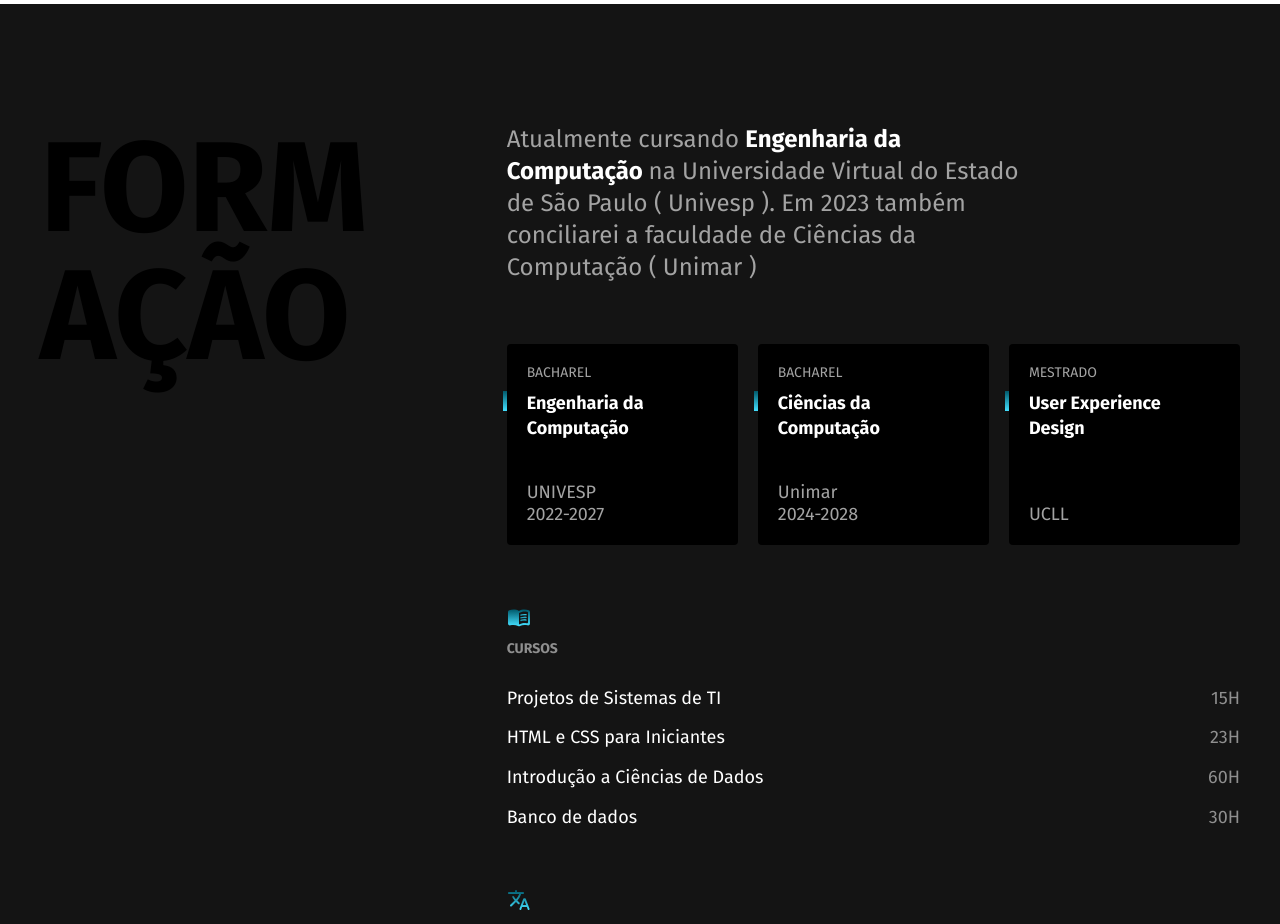
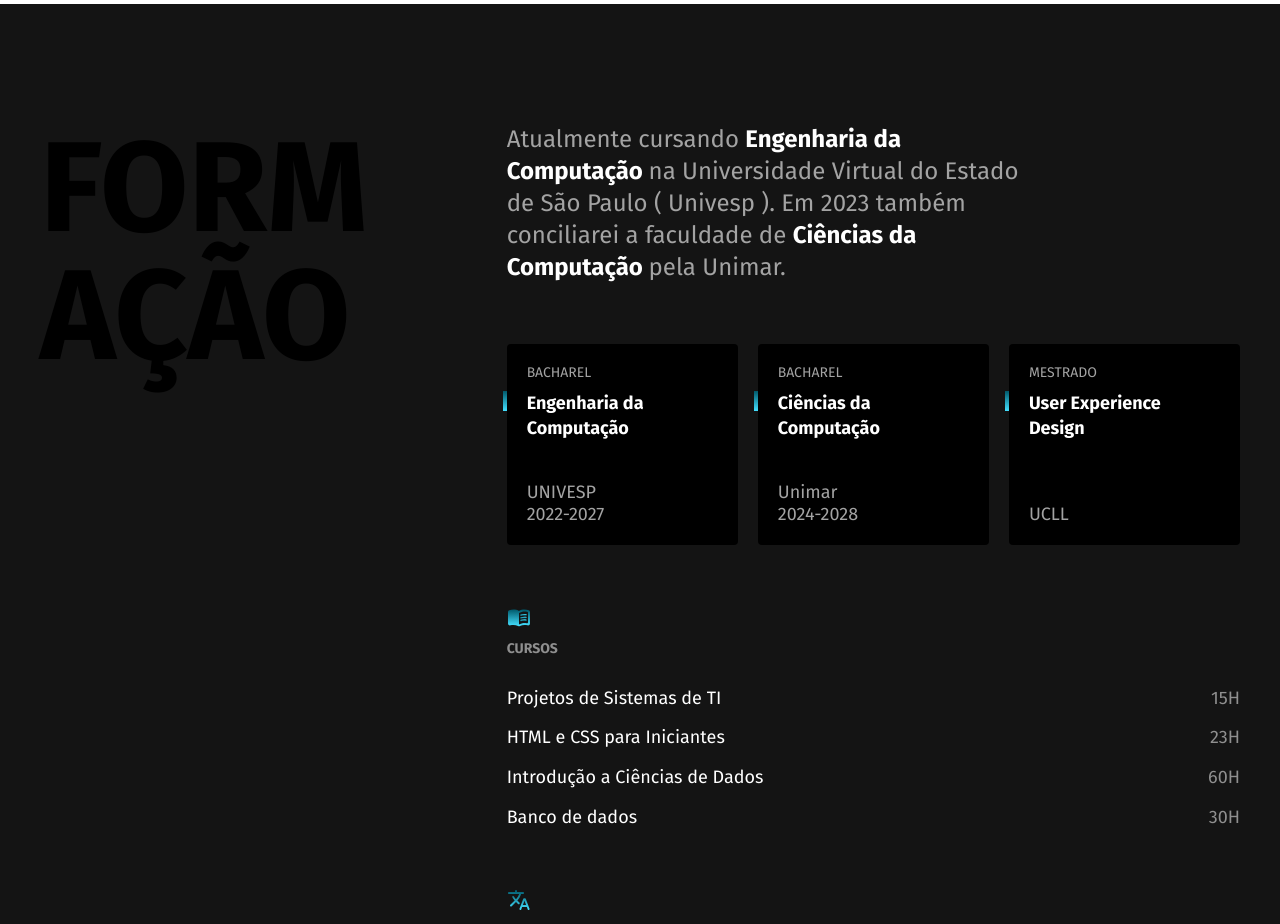
Before and after one commit to ViGatt/Portfolio-Projeto, a plain HTML site: page index.html in a window 1280 px wide. Shown: the part 1820-2744 px from the top of the page. Drawn offline with Linux system fonts and the light colour scheme.

Commit message:
Customizacoes

```diff
--- a/index.html
+++ b/index.html
@@ -105,7 +105,7 @@
                 <p class="formacao-texto">
                     Atualmente cursando <strong> Engenharia da Computação </strong> na Universidade
                     Virtual do Estado de São Paulo ( Univesp ). Em 2023 também conciliarei a faculdade de
-                    Ciências da Computação ( Unimar )
+                    <strong> Ciências da Computação </strong> pela Unimar.
 
                 </p>
                 <ul class="faculdade-lista">
```
